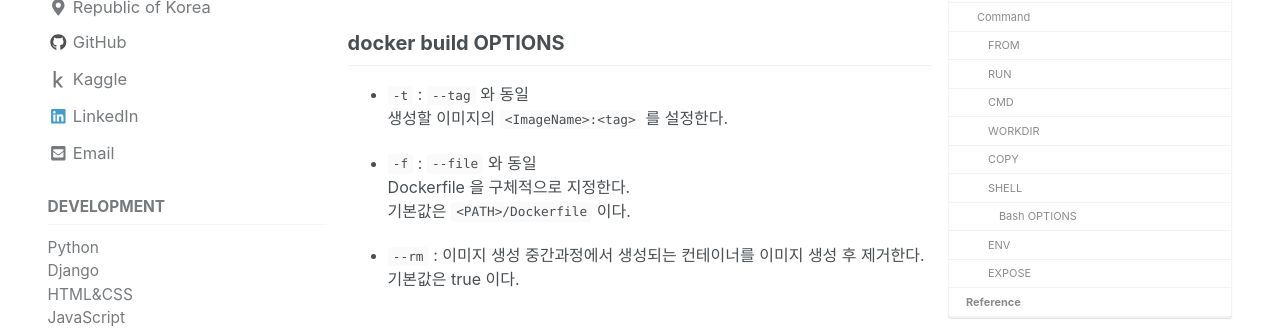
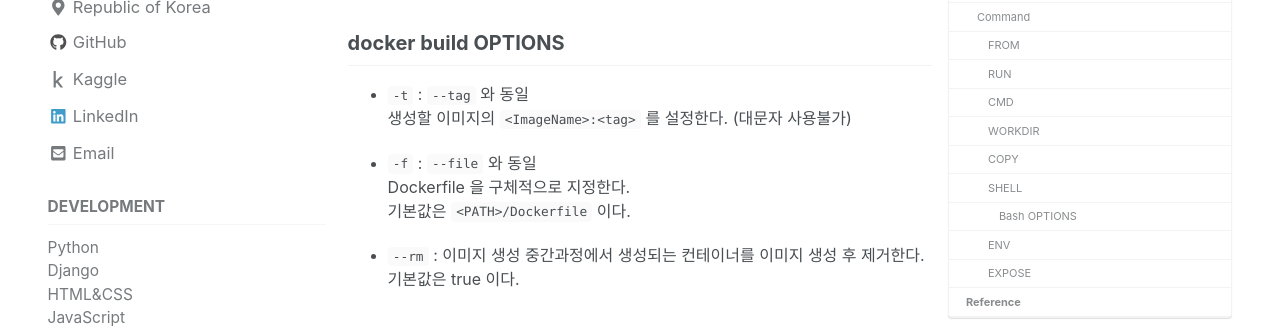
Before and after one commit to devbruce/devbruce.github.io, a Jekyll site: the page built from _posts/Docker/2018-11-17-docker-02-dockerfile.md, in a window 1280 px wide and 900 px high, scrolled down 407 px. Shown: the part 152-480 px from the top of the window. Built offline with Jekyll 4.4.1, drawn with Linux system fonts in a browser that asks for light colours; cached includes are drawn as plain includes; nearby versions of some CDN libraries; comment, search, counter and statistics services are not loaded.

Commit message:
Update docker-02

```diff
--- a/_posts/Docker/2018-11-17-docker-02-dockerfile.md
+++ b/_posts/Docker/2018-11-17-docker-02-dockerfile.md
@@ -36,7 +36,7 @@ $ docker build [OPTIONS] <Path>
 ## docker build OPTIONS
 
 - `-t` : `--tag` 와 동일
-생성할 이미지의 `<ImageName>:<tag>` 를 설정한다.
+생성할 이미지의 `<ImageName>:<tag>` 를 설정한다. (대문자 사용불가)
 
 - `-f` : `--file` 와 동일
 Dockerfile 을 구체적으로 지정한다.
```
